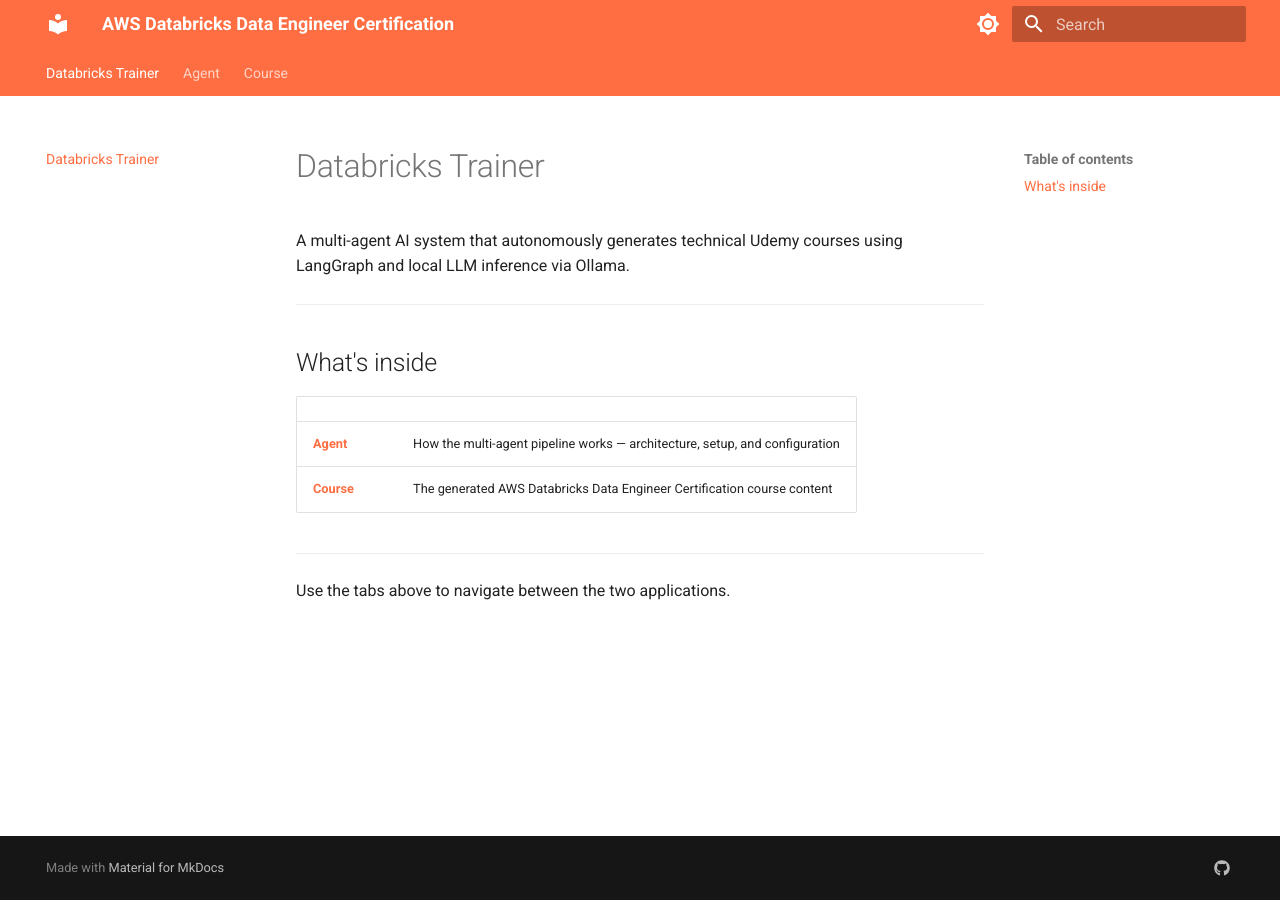
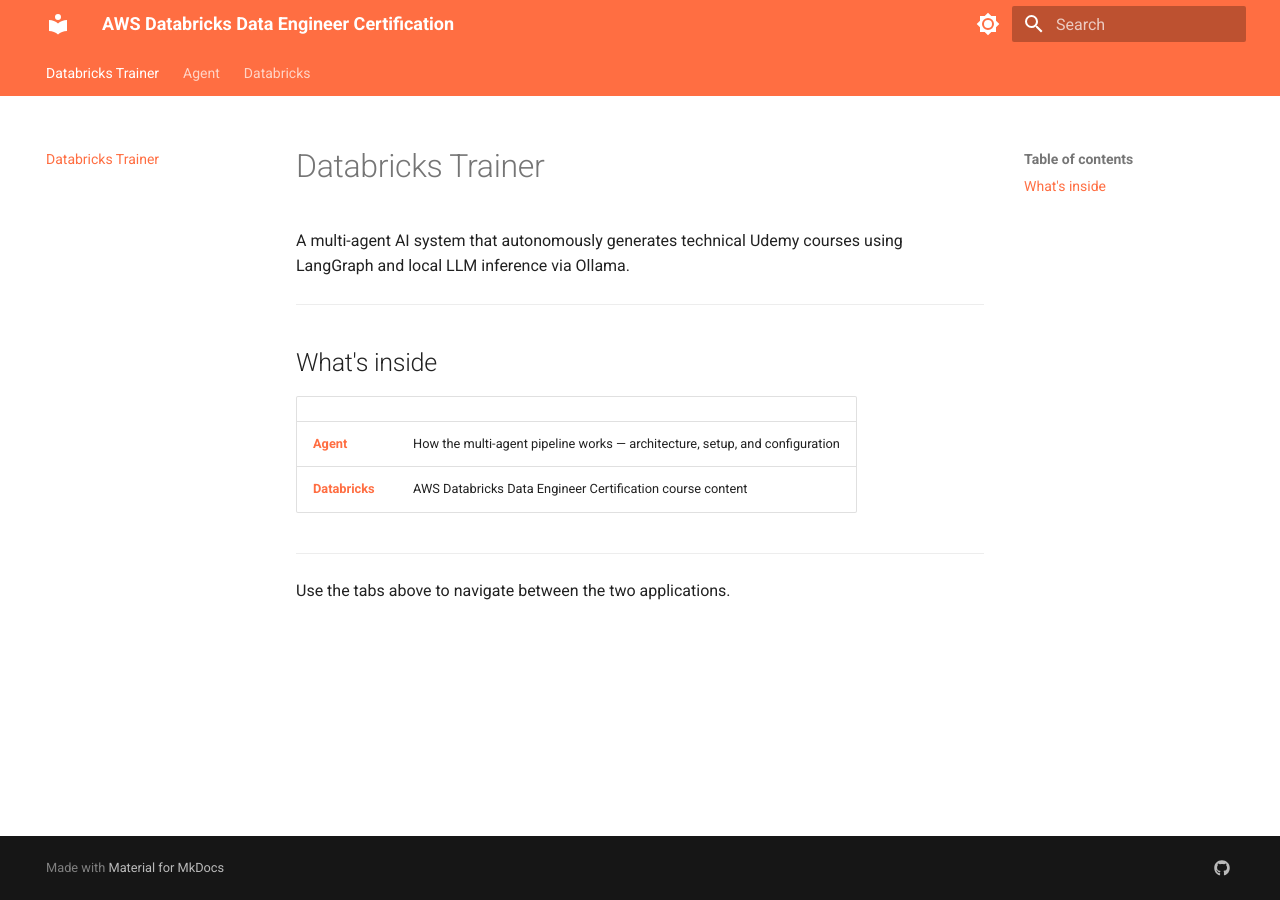
Before and after one commit to DataTechBridge-Projects/databricks-trainer, an MkDocs documentation site: the page built from docs/index.md, in a window 1280 px wide. Built offline with MkDocs 1.6.1 and Material for MkDocs 9.7.7, drawn with Linux system fonts in a browser that asks for light colours.

Commit message:
Rename course tab to Databricks, support multi-course structure

```diff
--- a/config.py
+++ b/config.py
@@ -6,7 +6,7 @@
 NUM_PREDICT = 4096   # max tokens per worker response; increase for deeper content, decrease to speed up
 
 # Paths
-OUTPUT_DIR = Path("docs/course")
+OUTPUT_DIR = Path("docs/databricks")
 
 # Course metadata
 COURSE_TOPIC = "AWS Databricks Data Engineer Certification"
--- a/docs/index.md
+++ b/docs/index.md
@@ -9,7 +9,7 @@
 | | |
 |---|---|
 | [**Agent**](agent/index.md) | How the multi-agent pipeline works — architecture, setup, and configuration |
-| [**Course**](course/index.md) | The generated AWS Databricks Data Engineer Certification course content |
+| [**Databricks**](databricks/index.md) | AWS Databricks Data Engineer Certification course content |
 
 ---
 
--- a/main.py
+++ b/main.py
@@ -5,7 +5,7 @@
 
 
 def _write_index(final_state: OverallState) -> None:
-    """Generate docs/course/index.md — the Course tab homepage."""
+    """Regenerate docs/databricks/index.md with section links after each run."""
     ordered = sorted(final_state["completed_sections"], key=lambda x: x["section_index"])
 
     toc_lines = []
```
Also changed, not shown: docs/course/index.md (deleted, +0 -1 lines), docs/databricks/index.md (added, +21 -0 lines), 1 other file.
